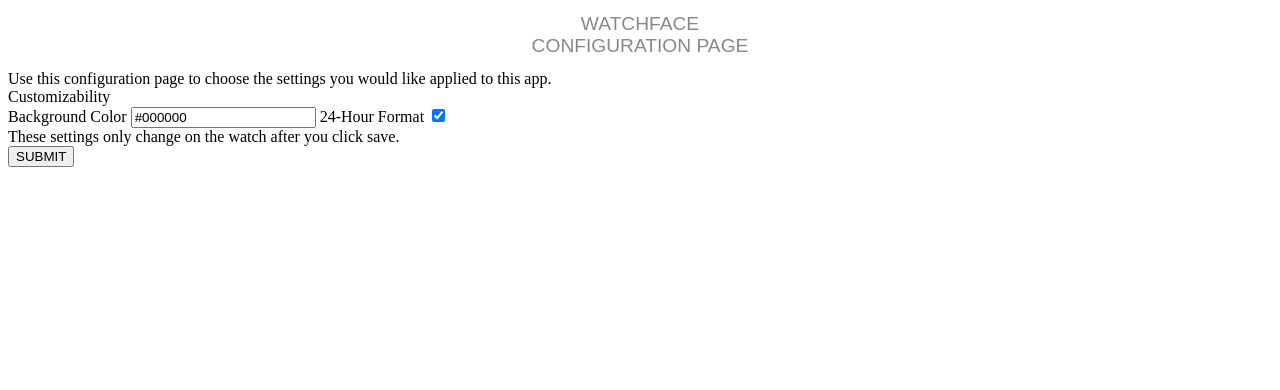
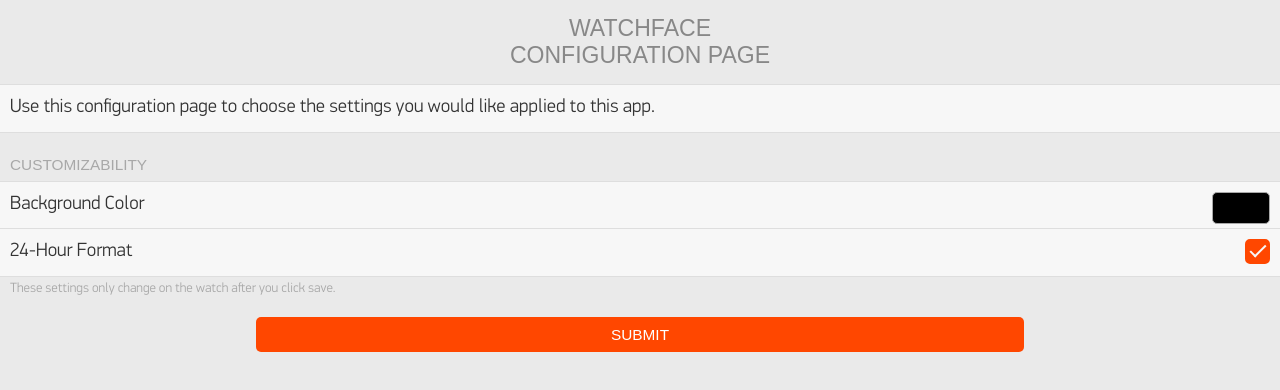
Before and after one commit to ConsolesandCasks/watchface-with-config, a website: page config/index.html in a window 1280 px wide. Drawn offline with nearby package versions, Linux system fonts and the light colour scheme; files that its build step writes are made by us from their sources.

Commit message:
Update index.html

```diff
--- a/config/index.html
+++ b/config/index.html
@@ -3,8 +3,8 @@
 <head>
   <meta charset="UTF-8">
   <title></title>
-  <link rel='stylesheet' type='text/css' href='/bower_components/pebble-slate/dist/css/slate.min.css'>
-  <link rel='stylesheet' type='text/css' href='/slate-watchface-template/css/style.css'>
+  <link rel='stylesheet' type='text/css' href='/watchface-with-config/config/css/slate.min.css'>
+  <link rel='stylesheet' type='text/css' href='/watchface-with-config/config/css/style.css'>
 </head>
 <body>
   <div class='item-container'>
@@ -43,7 +43,7 @@
     </div>
   </div>
 
-  <script src='/bower_components/pebble-slate/dist/js/slate.min.js'></script>
-  <script src='/slate-watchface-template/config/js/main.js'></script>
+  <script src='/watchface-with-config/config/js/slate.min.js'></script>
+  <script src='/watchface-with-config/config/js/main.js'></script>
 </body>
 </html>
```
